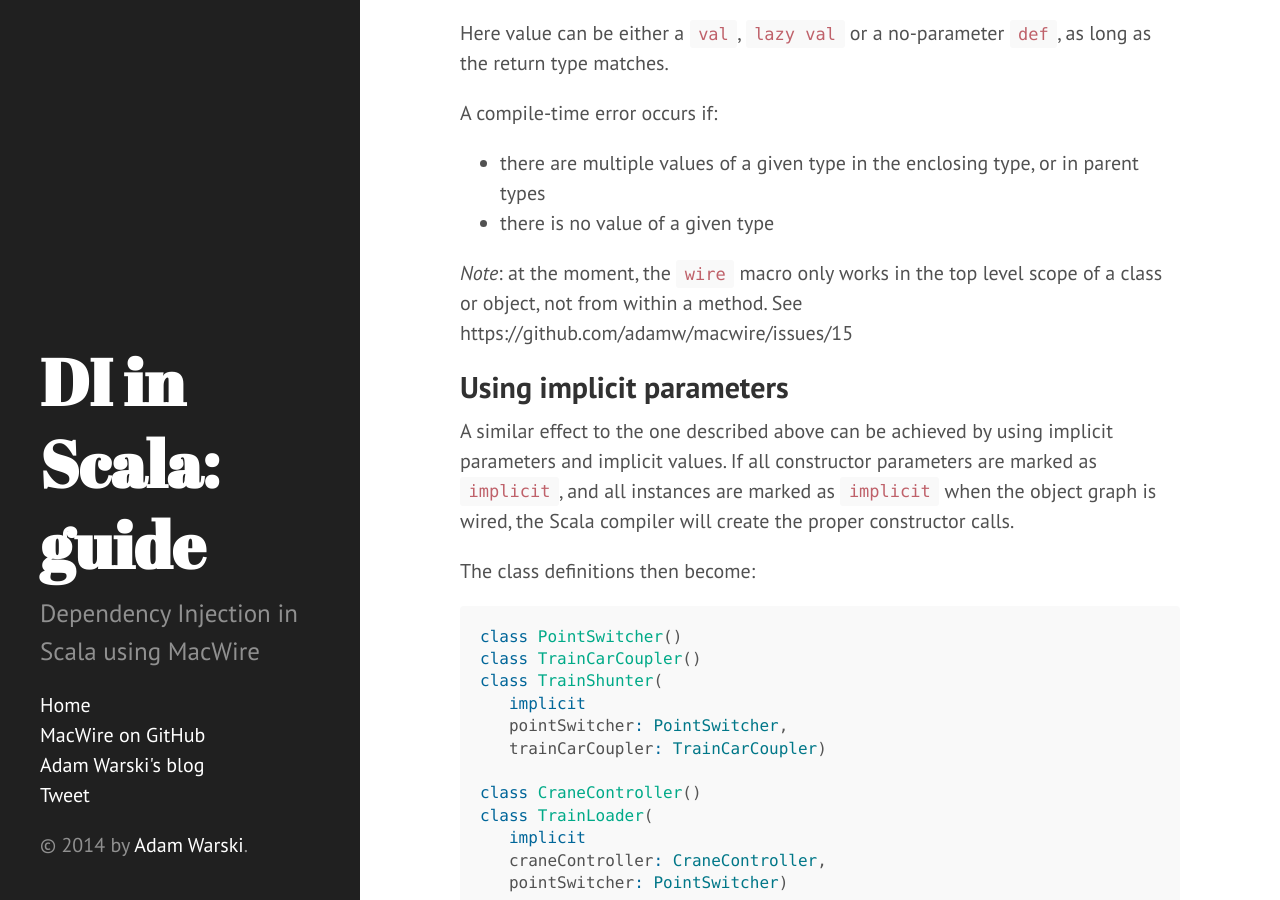
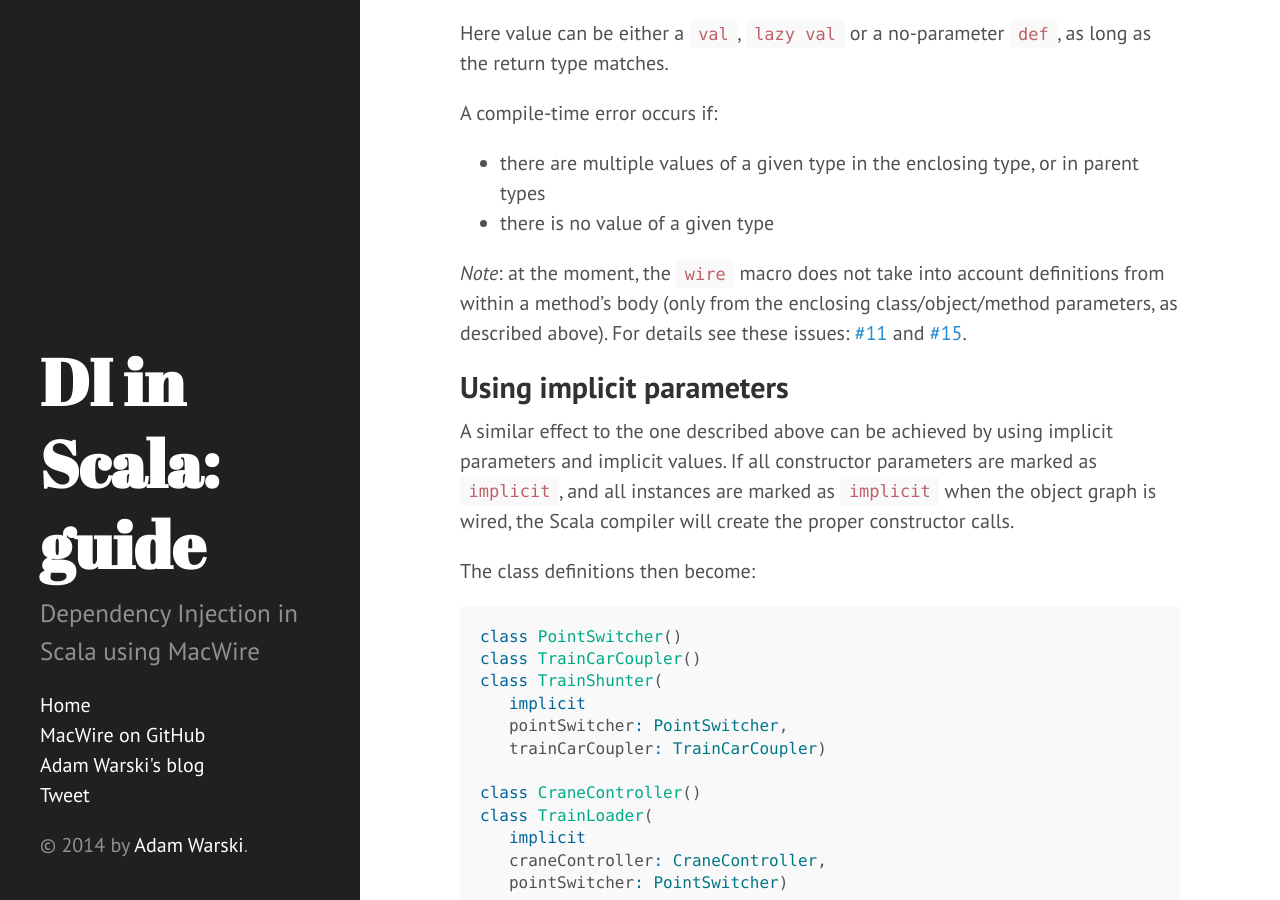
Before and after one commit to di-in-scala/di-in-scala.github.io-sources, a Jekyll site: the page built from index.md, in a window 1280 px wide and 900 px high, scrolled down 6585 px. Built offline with Jekyll 4.4.1, drawn with Linux system fonts in a browser that asks for light colours; Markdown is read by kramdown in place of the engine named in the settings; comment, search, counter and statistics services are not loaded.

Commit message:
More accurate description of constraints on wire

```diff
--- a/_includes/macwire.md
+++ b/_includes/macwire.md
@@ -44,8 +44,7 @@ A compile-time error occurs if:
 * there are multiple values of a given type in the enclosing type, or in parent types
 * there is no value of a given type
 
-*Note*: at the moment, the `wire` macro only works in the top level scope of a class or object, not from within a method. See https://github.com/adamw/macwire/issues/15
-
+*Note*: at the moment, the `wire` macro does not take into account definitions from within a method's body (only from the enclosing class/object/method parameters, as described above). For details see these issues: [#11](https://github.com/adamw/macwire/issues/11) and [#15](https://github.com/adamw/macwire/issues/15).
 
 ## Using implicit parameters
 
```
